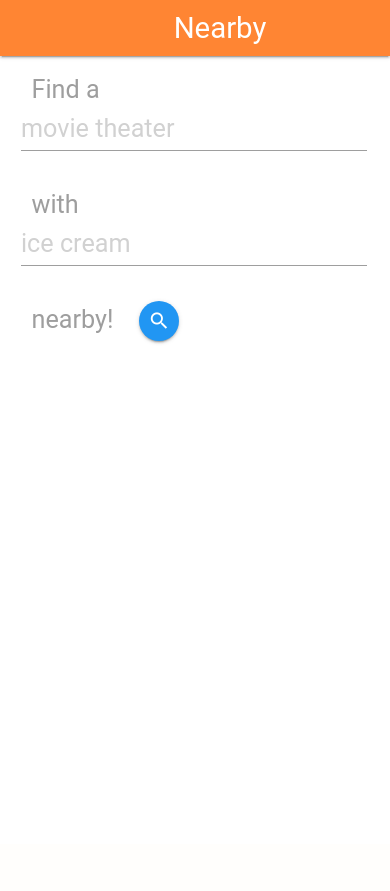
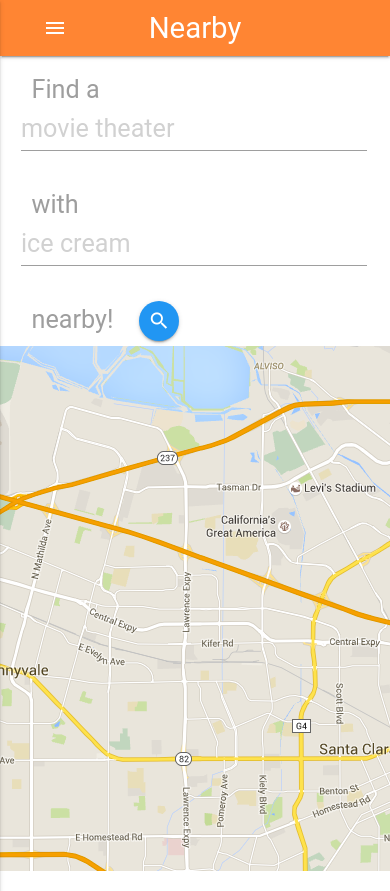
Before and after one commit to michelleinez/Nearby, a CodeIgniter app: page / in a window 390 px wide; the page is wider, and only the part inside the window is pictured. Before the commit the page ends 344 px from the top of that part, so only its background shows below. Run offline with CodeIgniter, Linux system fonts and the light colour scheme; some libraries are stand-ins or nearby versions; some web fonts are replaced.

Commit message:
Mobile-nav and temp-map

```diff
--- a/application/views/main.php
+++ b/application/views/main.php
@@ -18,12 +18,25 @@
 	<link href="https://fonts.googleapis.com/icon?family=Material+Icons" rel="stylesheet">
 
 	<link rel="stylesheet" type="text/css" href="assets/main.css">
+
+	<script>
+		$( document ).ready(function(){
+			$(".button-collapse").sideNav();
+
+
+		})
+	</script>
 </head>
 <body>
 	<nav>
 		<div class="nav-wrapper">
 			<a href="#" class="brand-logo">Nearby</a>
-			<ul id="nav-mobile" class="right hide-on-med-and-down">
+			<a href="#" data-activates="mobile-nav" class="button-collapse"><i class="material-icons">menu</i></a>
+			<ul class="right hide-on-med-and-down">
+				<li><a href="#">How does it work?</a></li>
+				<li><a href="#">Log In</a></li>
+			</ul>
+			<ul class="side-nav" id="mobile-nav">
 				<li><a href="#">How does it work?</a></li>
 				<li><a href="#">Log In</a></li>
 			</ul>
@@ -58,6 +71,9 @@
 				</div>
 			</div> -->
 		</form>
+
+		<!-- temp image -->
+		<img src="assets/temp-map.png" alt="temp-map" style="display:block;margin:auto;"/>
 	</div>
 
 
--- a/assets/main.css
+++ b/assets/main.css
@@ -1,9 +1,6 @@
 .nav-wrapper {
 	background: #ff8533;
-}
-
-.brand-logo {
-	margin-left: 25px;
+	padding-left: 25px;
 }
 
 .search-label {
```
Also changed, not shown: assets/temp-map.png (added).
